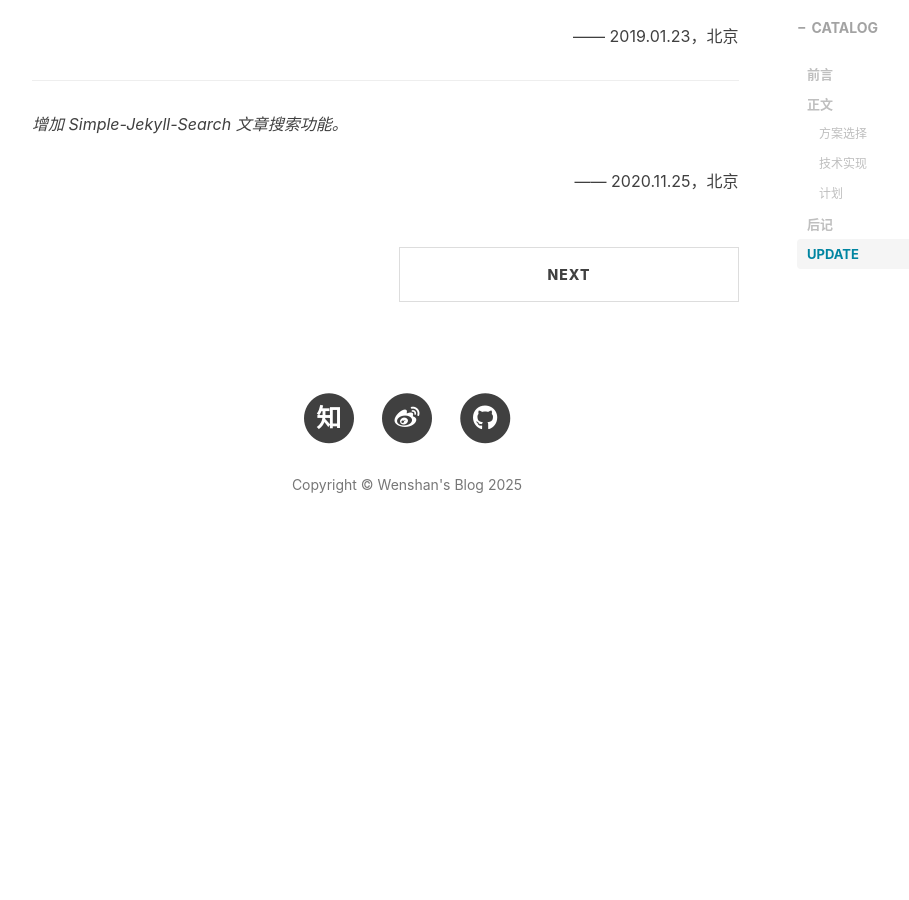
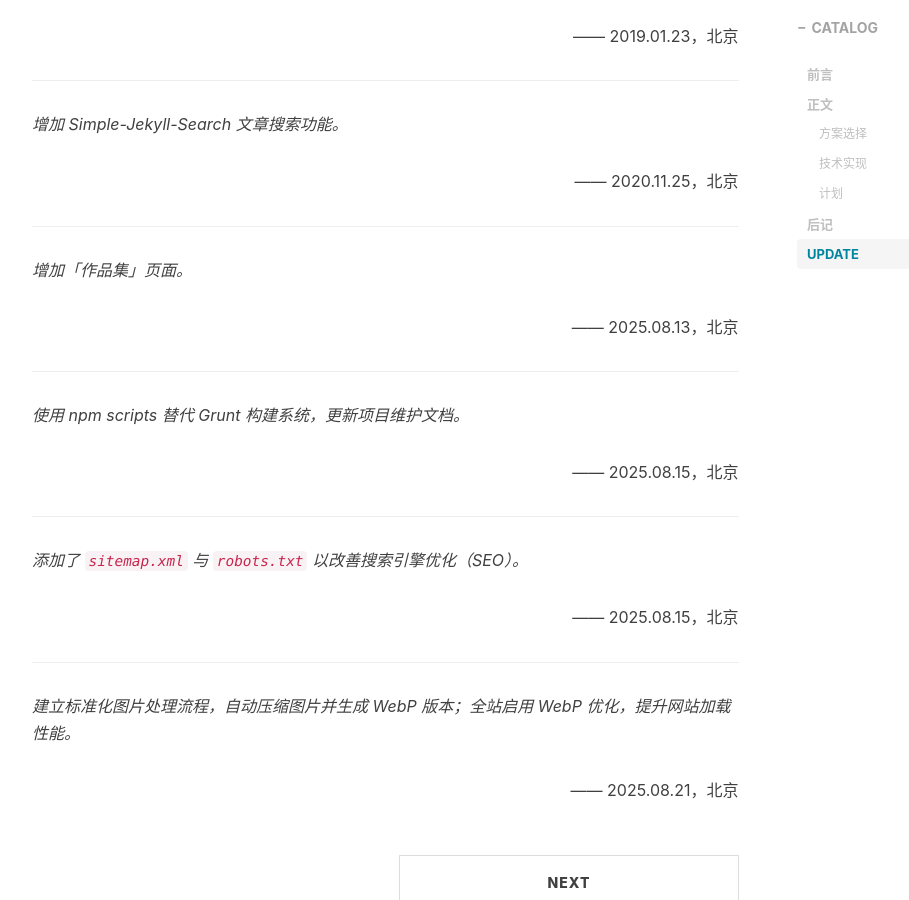
Before and after one commit to tianws/tianws.github.io, a Jekyll site: the page built from _posts/2017-09-25-hello-blog.markdown, in a window 1280 px wide and 900 px high, scrolled down 3915 px. Shown: the whole window, without its empty margins (233-1142 px from the left). Built offline with Jekyll 4.4.1, drawn with Linux system fonts in a browser that asks for light colours; comment, search, counter and statistics services are not loaded; before the commit the page ends 4477 px from its top, so only the background shows below that.

Commit message:
update: 更新博文，记录博客更新功能

```diff
--- a/_posts/2017-09-25-hello-blog.markdown
+++ b/_posts/2017-09-25-hello-blog.markdown
@@ -113,3 +113,23 @@ Thanks to [*BruceZhaoR*](https://github.com/BruceZhaoR/brucezhaor.github.io)，
 *增加 Simple-Jekyll-Search 文章搜索功能。*
 
 <p align="right">—— 2020.11.25，北京</p>
+---
+
+*增加「作品集」页面。*
+
+<p align="right">—— 2025.08.13，北京</p>
+---
+
+*使用 npm scripts 替代 Grunt 构建系统，更新项目维护文档。*
+
+<p align="right">—— 2025.08.15，北京</p>
+---
+
+*添加了 `sitemap.xml` 与 `robots.txt` 以改善搜索引擎优化（SEO）。*
+
+<p align="right">—— 2025.08.15，北京</p>
+---
+
+*建立标准化图片处理流程，自动压缩图片并生成 WebP 版本；全站启用 WebP 优化，提升网站加载性能。*
+
+<p align="right">—— 2025.08.21，北京</p>
```
